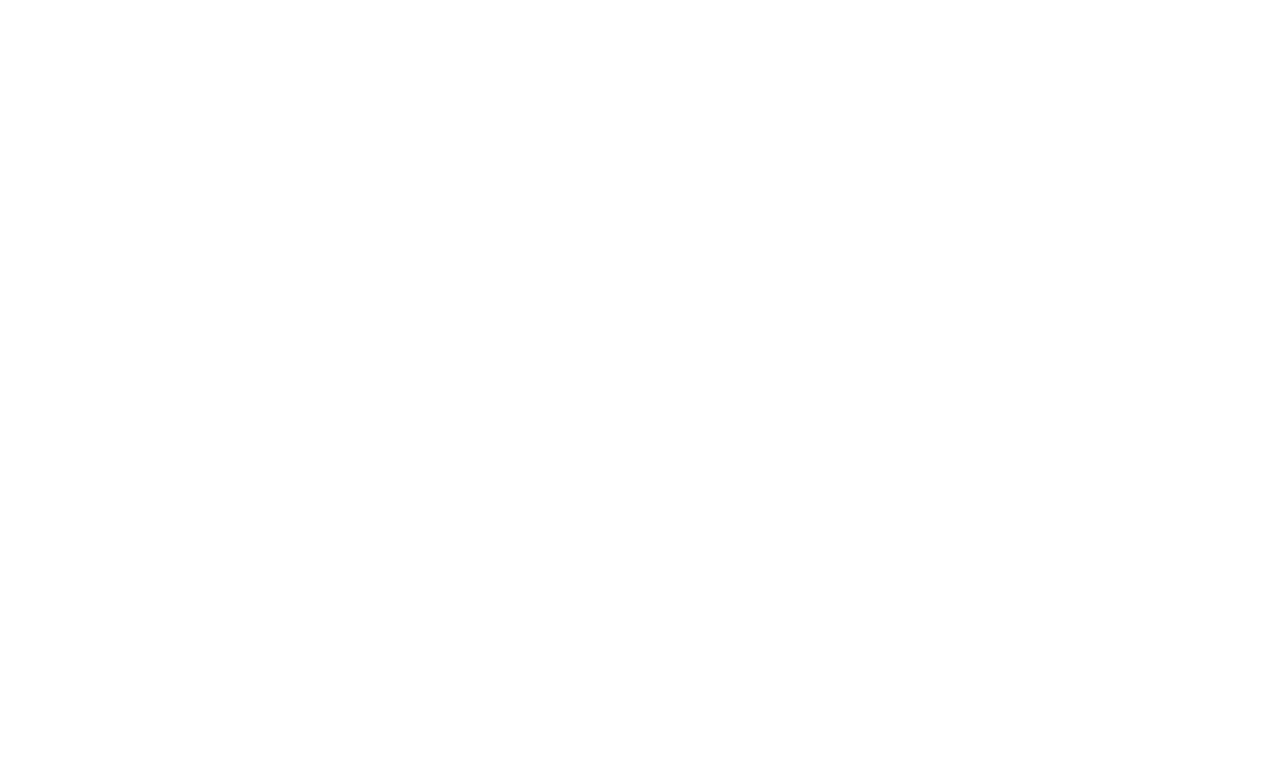
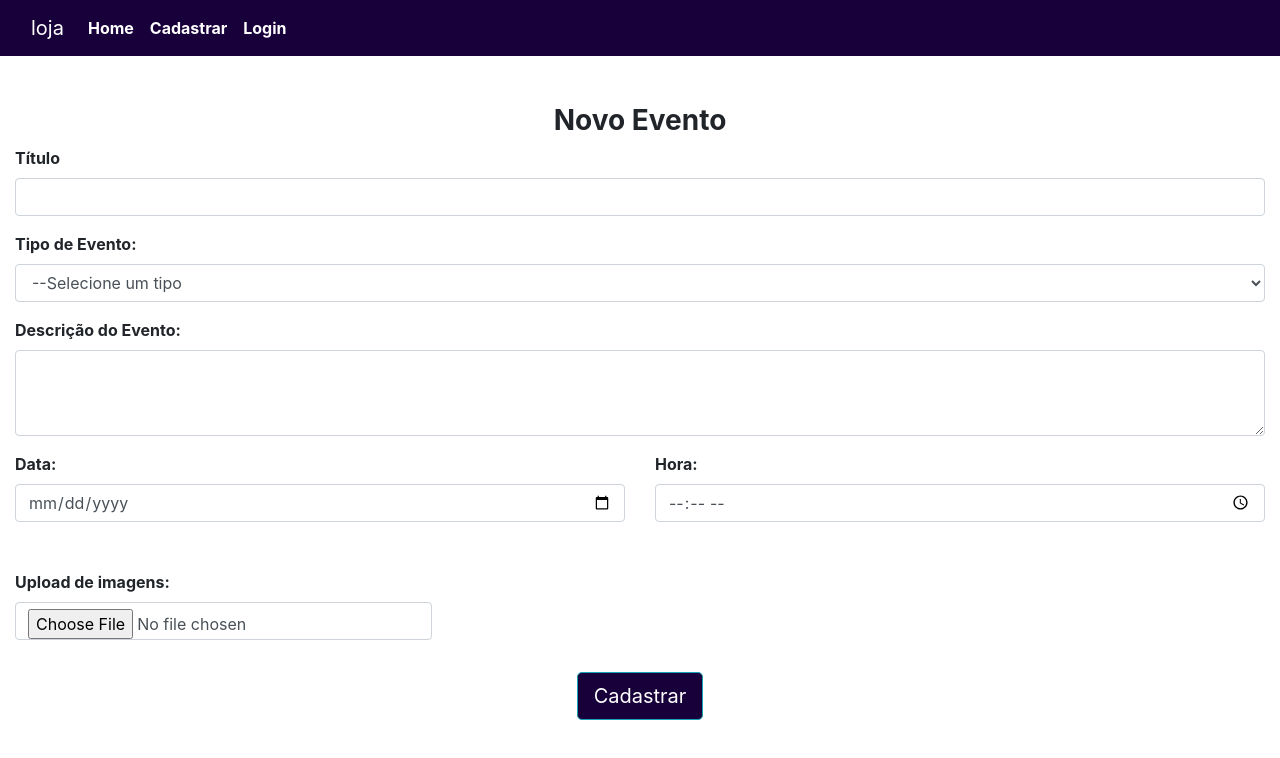
Before and after one commit to williamaof/Tela-de-Login-com-React, a React (Create React App) app: page /eventoCadastro in a window 1280 px wide. Before the commit this address had no page. Shown: the top 758 px of the page. Built offline with nearby package versions, Linux system fonts and the light colour scheme.

Commit message:
Salvando arquivos no Firebird

```diff
--- a/public/index.html
+++ b/public/index.html
@@ -8,24 +8,28 @@
 
     <!--Bootstrap-->
 
+       <!-- Bootstrap CSS-->
+    <link rel="stylesheet" href="https://cdn.jsdelivr.net/npm/bootstrap@4.5.3/dist/css/bootstrap.min.css" integrity="sha384-TX8t27EcRE3e/ihU7zmQxVncDAy5uIKz4rEkgIXeMed4M0jlfIDPvg6uqKI2xXr2" crossorigin="anonymous">
+
+
     <!--Font Awesome-->
     <link rel= "stylesheet" href="https://cdnjs.cloudflare.com/ajax/libs/font-awesome/6.0.0-beta3/css/all.min.css"/>
 
-    <!--CSS-->
+    <!--CSS
     <link href="https://cdn.jsdelivr.net/npm/bootstrap@5.1.3/dist/css/bootstrap.min.css" rel="stylesheet" integrity="sha384-1BmE4kWBq78iYhFldvKuhfTAU6auU8tT94WrHftjDbrCEXSU1oBoqyl2QvZ6jIW3" crossorigin="anonymous">
-
+    -->
     <title>Eventos</title>
   </head>
   <body>
 
     <div id="root"></div>
 
-    <!--Bootstrap-->
-    <!--JC-->
-    <script src="https://cdn.jsdelivr.net/npm/bootstrap@5.1.3/dist/js/bootstrap.bundle.min.js" integrity="sha384-ka7Sk0Gln4gmtz2MlQnikT1wXgYsOg+OMhuP+IlRH9sENBO0LRn5q+8nbTov4+1p" crossorigin="anonymous"></script>
-    <script src="https://cdn.jsdelivr.net/npm/@popperjs/core@2.10.2/dist/umd/popper.min.js" integrity="sha384-7+zCNj/IqJ95wo16oMtfsKbZ9ccEh31eOz1HGyDuCQ6wgnyJNSYdrPa03rtR1zdB" crossorigin="anonymous"></script>
-    <!--<script src="https://cdn.jsdelivr.net/npm/bootstrap@5.1.3/dist/js/bootstrap.min.js" integrity="sha384-QJHtvGhmr9XOIpI6YVutG+2QOK9T+ZnN4kzFN1RtK3zEFEIsxhlmWl5/YESvpZ13" crossorigin="anonymous"></script>
-    -->
+
+    <!-- Bootstrap JS-->
+    <script src="https://code.jquery.com/jquery-3.5.1.slim.min.js" integrity="sha384-DfXdz2htPH0lsSSs5nCTpuj/zy4C+OGpamoFVy38MVBnE+IbbVYUew+OrCXaRkfj" crossorigin="anonymous"></script>
+    <script src="https://cdn.jsdelivr.net/npm/popper.js@1.16.1/dist/umd/popper.min.js" integrity="sha384-9/reFTGAW83EW2RDu2S0VKaIzap3H66lZH81PoYlFhbGU+6BZp6G7niu735Sk7lN" crossorigin="anonymous"></script>
+    <script src="https://cdn.jsdelivr.net/npm/bootstrap@4.5.3/dist/js/bootstrap.min.js" integrity="sha384-w1Q4orYjBQndcko6MimVbzY0tgp4pWB4lZ7lr30WKz0vr/aWKhXdBNmNb5D92v7s" crossorigin="anonymous"></script>
+
 
   </body>
 </html>
--- a/src/App.js
+++ b/src/App.js
@@ -11,6 +11,7 @@
 import Home from './view/home';
 import store from '../src/store';
 import { Provider } from 'react-redux';
+import EventoCadastro from './view/evento-cadastro';
 
 
 function App(){
@@ -18,10 +19,11 @@
             <Provider store = {store}>
                 <BrowserRouter>
                     <Routes>
-                        <Route path="/" element = {<Home/>}/>
-                        <Route path="/usuarioNovo" element = {<Usuario/>}/>
+                        <Route path= "/" element = {<Home/>}/>
+                        <Route path= "/usuarioNovo" element = {<Usuario/>}/>
                         <Route path= "/recuperaSenha" element = {<RecuperaSenha/>}/>
                         <Route path= "/login" element = {<Login/>}/>
+                        <Route path= "/eventoCadastro" element = {<EventoCadastro/>}/>
 
                     </Routes>
                 </BrowserRouter>
--- a/src/componentes/navbar/index.js
+++ b/src/componentes/navbar/index.js
@@ -1,27 +1,46 @@
 import React, {useState} from 'react';
 import './navbar.css';
 import { Link } from 'react-router-dom';
+import {useSelector, useDispatch} from 'react-redux';
+import { type } from '@testing-library/user-event/dist/type';
+
 
 function Navbar (){
+
+    const dispatch = useDispatch();
+
     return(
         <nav className="navbar navbar-expand-lg ">
   <div className="container-fluid">
-    <span className="navbar-brand " >Navbar</span>
+    <span className="navbar-brand " >loja</span>
                   <button className="navbar-toggler" type="button" data-bs-toggle="collapse" data-bs-target="#navbarNav" aria-controls="navbarNav" aria-expanded="false" aria-label="Toggle navigation">
                     <span className="navbar-toggler-icon"></span>
                     <i className='fas fa-bars text-white'></i>
                   </button>
     <div className="collapse navbar-collapse" id="navbarNav">
           <ul className="navbar-nav">
-            <li className="nav-item">
-              <Link className="nav-link " aria-current="page" to="/">Home</Link>
-            </li>
-            <li className="nav-item">
-              <Link className="nav-link" to="/usuarioNovo">Cadastrar</Link>
-            </li>
-            <li className="nav-item">
-              <Link className="nav-link" to="/login">Login</Link>
-            </li>
+
+            <li className="nav-item"><Link className="nav-link " aria-current="page" to="/">Home</Link></li>
+
+                  {
+
+                      useSelector(state => state.usuarioLogado) > 0 ?
+                      <>
+                        <li className="nav-item"><Link className="nav-link" to="/eventoCadastro">Publicar Eventos</Link></li>
+                        <li className="nav-item"><Link className="nav-link" to="">Meus Eventos</Link></li>
+                         {/* <li onClick={() => dispatch('LOG_IN')}>Sair</li> */}
+                         {/* <Link className="nav-item" onClick={() => dispatch('LOG_OUT')}>SAIR</Link> */}
+
+                        <button onClick={()=>dispatch({type:'LOG_OUT'})}>SAIR</button>
+
+                    </>
+                      :
+                    <>
+                        <li className="nav-item"><Link className="nav-link" to="/usuarioNovo">Cadastrar</Link></li>
+                        <li className="nav-item"><Link className="nav-link" to="/login">Login</Link></li>
+                    </>
+                }
+
           </ul>
         </div>
   </div>
--- /dev/null
+++ b/src/view/evento-cadastro/evento-cadastro.css
@@ -0,0 +1,4 @@
+.btn-cadastro:hover{
+    color: #18013b;
+    background-color: #f8aa03;
+}
--- /dev/null
+++ b/src/view/evento-cadastro/index.js
@@ -0,0 +1,132 @@
+import React, {useState} from 'react';
+import {useSelector} from 'react-redux';
+import './evento-cadastro.css';
+import {Link, } from 'react-router-dom';
+
+import firebase from '../../config/firebase';
+import Navbar from '../../componentes/navbar';
+
+
+
+function EventoCadastro(){
+    const [carregando, setCarregando]= useState();
+    const [msgTipo, setMsgTipo] = useState();
+    const [titulo, setTitulo] = useState();
+    const [tipo, setTipo] = useState();
+    const [detalhes, setDetalhes] = useState();
+    const [data, setData] = useState();
+    const [hora, setHora] = useState();
+    const [foto, setFoto] = useState();
+    const usuarioEmail = useSelector(state => state.usuarioEmail);
+
+    const storage = firebase.storage();
+    const db = firebase.firestore();
+
+        function cadastrar(){
+            setMsgTipo(null);
+            setCarregando(1);
+
+                storage.ref(`/imagens/${foto.name}`).put(foto).then(()=>{
+                db.collection('eventos2022').add({
+                    titulo: titulo,
+                    tipo: tipo,
+                    detalhes: detalhes,
+                    data: data,
+                    hora: hora,
+                    usuario: usuarioEmail,
+                    visualizacoes: 0,
+                    foto: foto.name,
+                    publico: 1,
+                    criacao: new Date()
+
+                }).then(()=>{
+                    setMsgTipo('sucesso');
+                    setCarregando(0);
+                }).catch( erro => {
+                    setMsgTipo('erro');
+                    setCarregando(0);
+                });
+         });
+
+
+        }
+
+
+    return(
+        <>
+        <Navbar/>
+
+        <div className='col-12'>
+            <div className='row'>
+                <h3 className="mx-auto font-weight-bold mt-5"> Novo Evento</h3>
+            </div>
+
+            <form>
+
+                <div className='form-group'>
+                    <label className='font-weight-bold'>Título</label>
+                    <input input onChange={(e) => setTitulo (e.target.value)} type='text' className='form-control'></input>
+                </div>
+
+
+                <div className="form-group">
+                    <label className='font-weight-bold'>Tipo de Evento:</label>
+                    <select input onChange={(e) => setTipo (e.target.value)}  className='form-control'>
+                        <option disabled selected value>--Selecione um tipo</option>
+                        <option>Festa</option>
+                        <option>Cursos</option>
+                        <option>Shows</option>
+                        <option>Diversos</option>
+
+                    </select>
+                </div>
+
+               < div className="form-group">
+                    <label className='font-weight-bold'>Descrição do Evento:</label>
+                    <textarea input onChange={(e) => setDetalhes (e.target.value)} className='form-control' rows="3"/>
+                </div>
+
+
+                <div className='form-group row'>
+                        < div className="col-6">
+                            <label className='font-weight-bold'>Data:</label>
+                            <input input onChange={(e) => setData (e.target.value)} type = 'date' className='form-control'/>
+                        </div>
+
+                        < div className="col-6">
+                            <label className='font-weight-bold'>Hora:</label>
+                            <input onChange={(e) => setHora (e.target.value)} type = 'time' className='form-control'/>
+                        </div>
+                </div>
+
+                <div className='form-group mt-5'>
+                    <label className='font-weight-bold '> Upload de imagens: </label>
+                    <input onChange={(e) => setFoto (e.target.files[0])} type = 'file' className='form-control col-4'/>
+                </div>
+
+
+                      <div className='row'>
+                            {
+                                carregando > 0 ? <div className="spinner-border text-danger mx-auto" role="status"><span className="visually-hidden">Loading...</span></div>
+                                :<button onClick={cadastrar} type="button" className='btn btn-info btn-lg mb-3 mt-3 btn-cadastro mx-auto'>Cadastrar</button>
+                            }
+
+
+
+                      </div>
+                      <div className='MSN-login text-center '>
+                                {msgTipo === 'sucesso' && <span className='text-success font-weight-bold' >&#10004; Evento publicado </span>}
+                                {msgTipo === 'erro' && <span className='text-danger font-weight-bold '>&#10006; Falha ao publicar, verifique! </span>}
+                            </div>
+
+            </form>
+
+
+
+        </div>
+        </>
+    )
+
+}
+
+export default EventoCadastro;
--- a/src/view/login/index.js
+++ b/src/view/login/index.js
@@ -36,7 +36,7 @@
         {useSelector(state => state.usuarioLogado) > 0 ? <Navigate  to='/'/> :null}
 
           <form className = "form-signin mx-auto">
-              <h1 className="h3 mb-3  fw-bold text-center">Tela de Login</h1>
+              <h1 className="h3 mb-3  font-weight-bold text-center">Tela de Login</h1>
 
 
                 <input onChange={(e) => setEmail (e.target.value)} type="email" class="form-control my-2"  id="floatingInput" placeholder="name@example.com"/>
@@ -45,14 +45,14 @@
               <button onClick={logar} className="w-100 btn btn-lg " type="button">Entrar</button>
 
               <div className='MSN-login mt-3 text-center '>
-                {msgTipo === 'sucesso' && <span className='text-success fw-bold' >&#10004; Logado com sucesso </span>}
-                {msgTipo === 'erro' && <span className='text-danger fw-bold'>&#10006; Usuário ou Senha inválidos </span>}
+                {msgTipo === 'sucesso' && <span className='text-success font-weight-bold' >&#10004; Logado com sucesso </span>}
+                {msgTipo === 'erro' && <span className='text-danger font-weight-bold'>&#10006; Usuário ou Senha inválidos </span>}
               </div>
 
                 <div className="opcoe-login mt-3">
-                  <Link to='/usuarioNovo' className="mx-2 fw-bold"> Cadastrar-se</Link>
+                  <Link to='/usuarioNovo' className="mx-2 font-weight-bold"> Cadastrar-se</Link>
                   <span>&#8739;</span>
-                  <Link to = "/recuperaSenha" className="mx-2 fw-bold"> Recupera Senha</Link>
+                  <Link to = "/recuperaSenha" className="mx-2 font-weight-bold"> Recupera Senha</Link>
                 </div>
         </form>
      </div>
```
